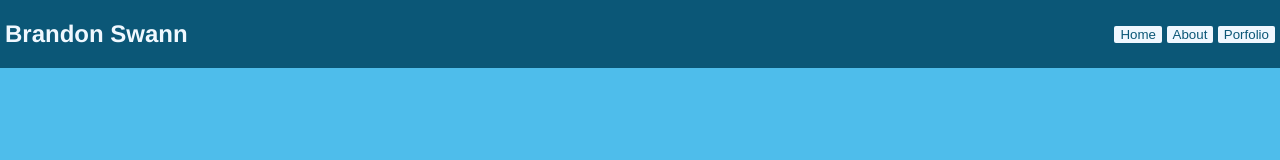
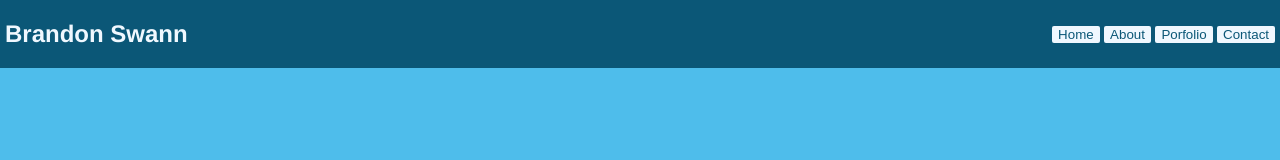
Before and after one commit to swannb1-portfolio/Personal-Website-Project, a plain HTML site: page contact.html in a window 1280 px wide. Drawn offline with Linux system fonts and the light colour scheme.

Commit message:
added contact button

```diff
--- a/contact.html
+++ b/contact.html
@@ -16,6 +16,7 @@
             <button><a href="./index.html">Home</a></button>
             <button><a href="./about.html">About</a></button>
             <button><a href="./portfolio.html">Porfolio</a></button>
+            <button><a href="./contact.html">Contact</a></button>
         </div>
     </nav>
     <main>
```
